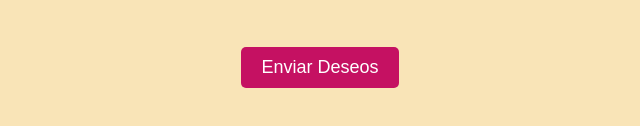
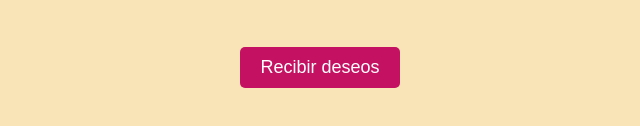
Before and after one commit to zAlfok/hola, a plain HTML site: page index.html in a window 1280 px wide. Shown: the part 316-442 px from the top of the page, 320-960 px from the left. Drawn offline with Linux system fonts and the light colour scheme.

Commit message:
Update index.html

```diff
--- a/index.html
+++ b/index.html
@@ -125,7 +125,7 @@
 	<!--<img src="https://via.placeholder.com/200x200" alt="Imagen de cumpleaños">-->
 	<h2>Boba <3,</h2>
 	<p>En este día tan especial, quiero desearte un muy feliz cumpleaños. Espero que este nuevo año te traiga mucha felicidad, amor, éxito y todo lo que desees. Eres una persona muy especial en mi vida y espero que hoy te sientas tan amada y especial como realmente eres.</p>
-	<button onclick="popup()">Enviar Deseos</button>
+	<button onclick="popup()">Recibir deseos</button>
 	<script>
 	// Función para mostrar la ventana emergente
 	function popup() {
```
